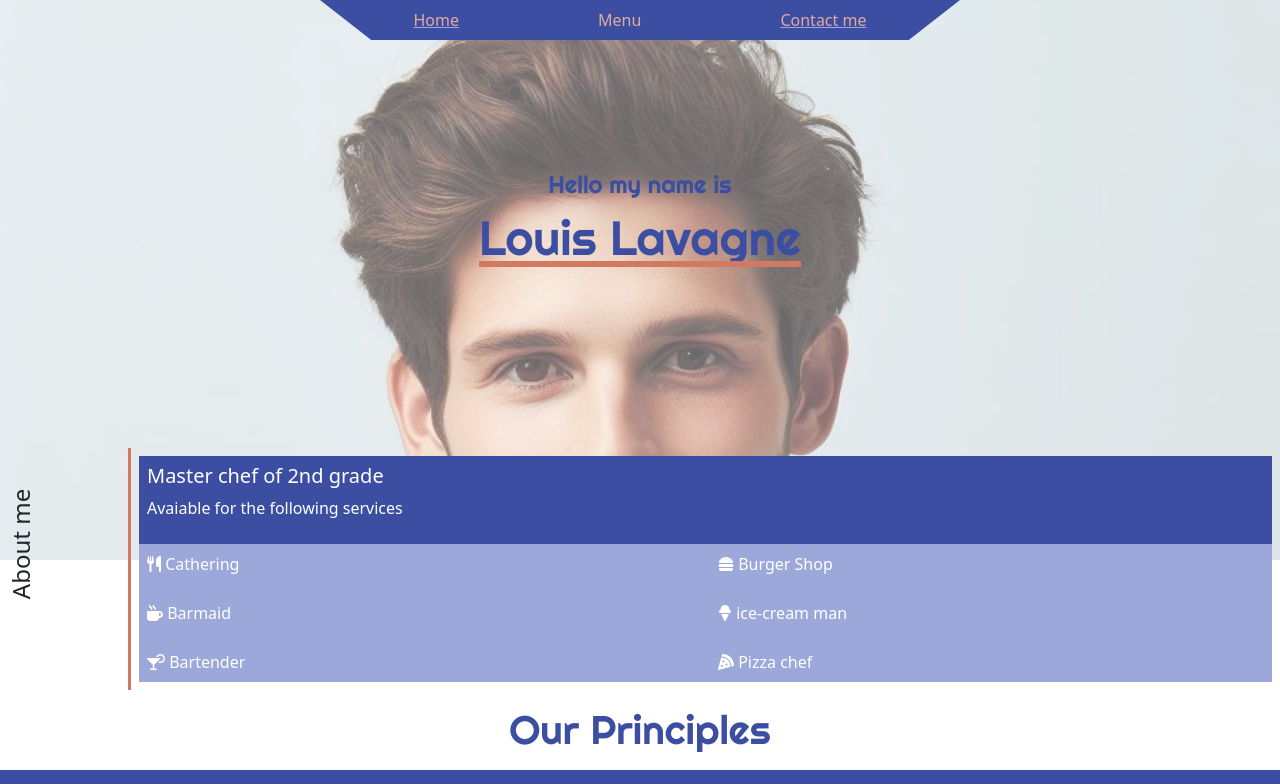
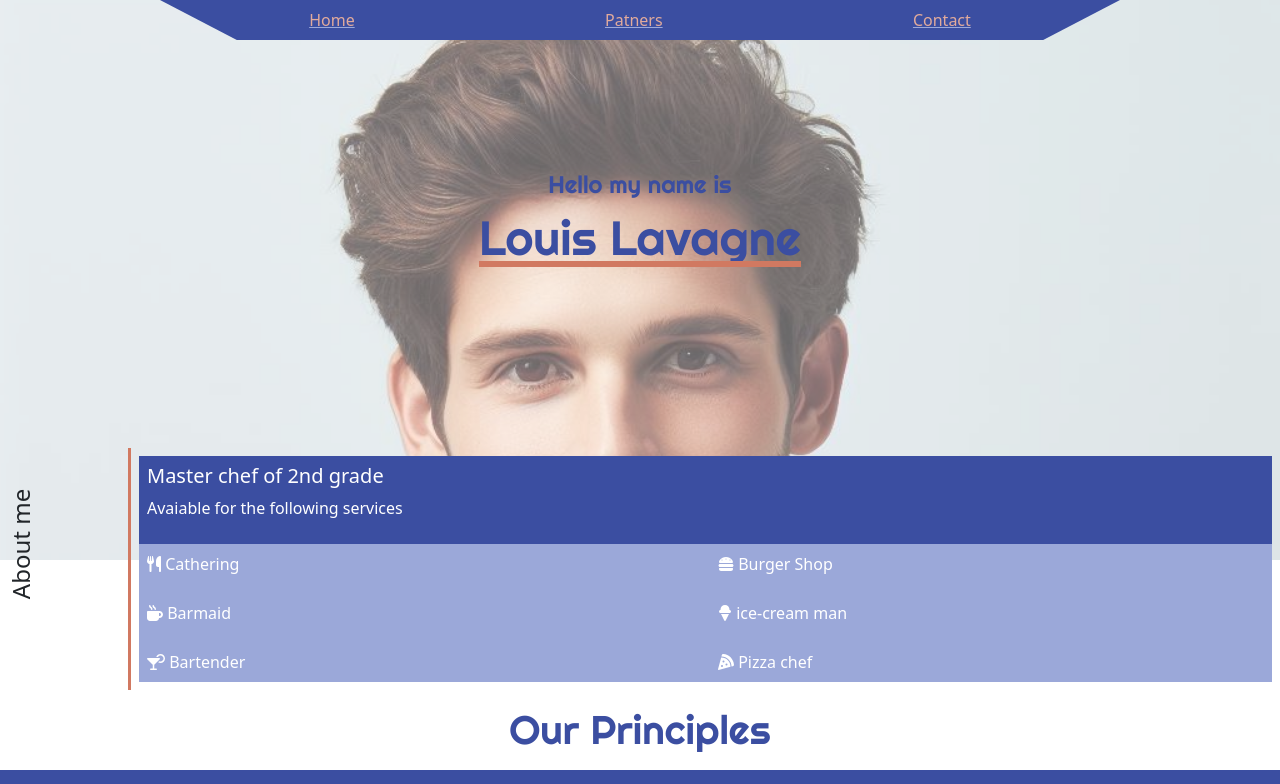
Before and after one commit to Misterlinux/React-Spring-Design, a React (Create React App) app: page / in a window 1280 px wide. Shown: the top 784 px of the page. Built offline with nearby package versions, Linux system fonts and the light colour scheme.

Commit message:
navbar fix

```diff
--- a/src/App.js
+++ b/src/App.js
@@ -28,21 +28,24 @@ function App() {
 
   function Navbar(){
 
-    return(
+    return (
       <div className="d-flex justify-content-center">
-
-      <div className="position-absolute taglia d-flex bg-secondary justify-content-around w-50 px-4 py-2" style={{ zIndex: 2 }}>
+        <div
+          className="position-absolute taglia d-flex bg-secondary justify-content-around w-75 px-4 py-2"
+          style={{ zIndex: 2, textDecoration: "none"}}
+        >
           <Link to="/">
             <div className="text-success">Home</div>
           </Link>
-        <div className="text-success">Menu</div>
+          <Link to="testimonials">
+            <div className="text-success">Patners</div>
+          </Link>
           <Link to="contact">
-          <div className="text-success">Contact me</div>
+            <div className="text-success">Contact</div>
           </Link>
         </div>
-
       </div>
-    )
+    );
   }
 
   return (
```
Lines whose indentation alone changed are shown as unchanged.
